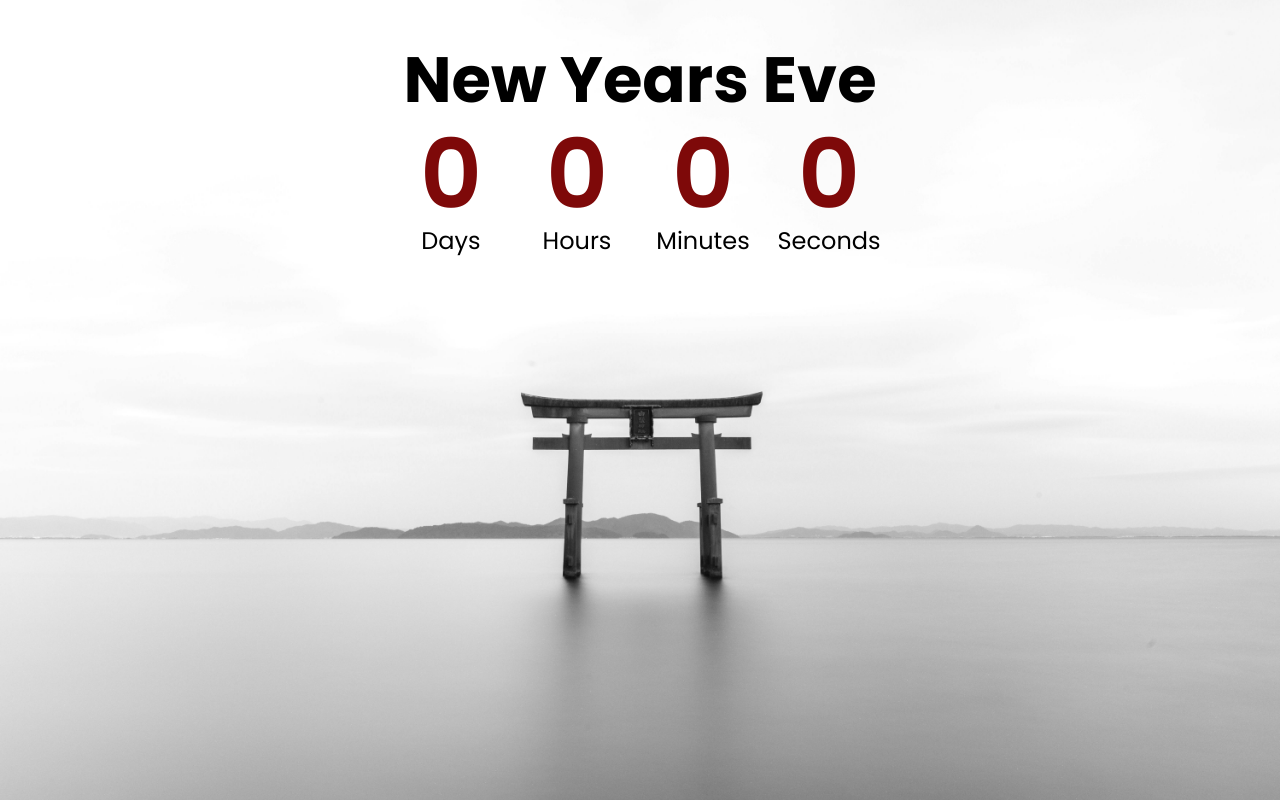
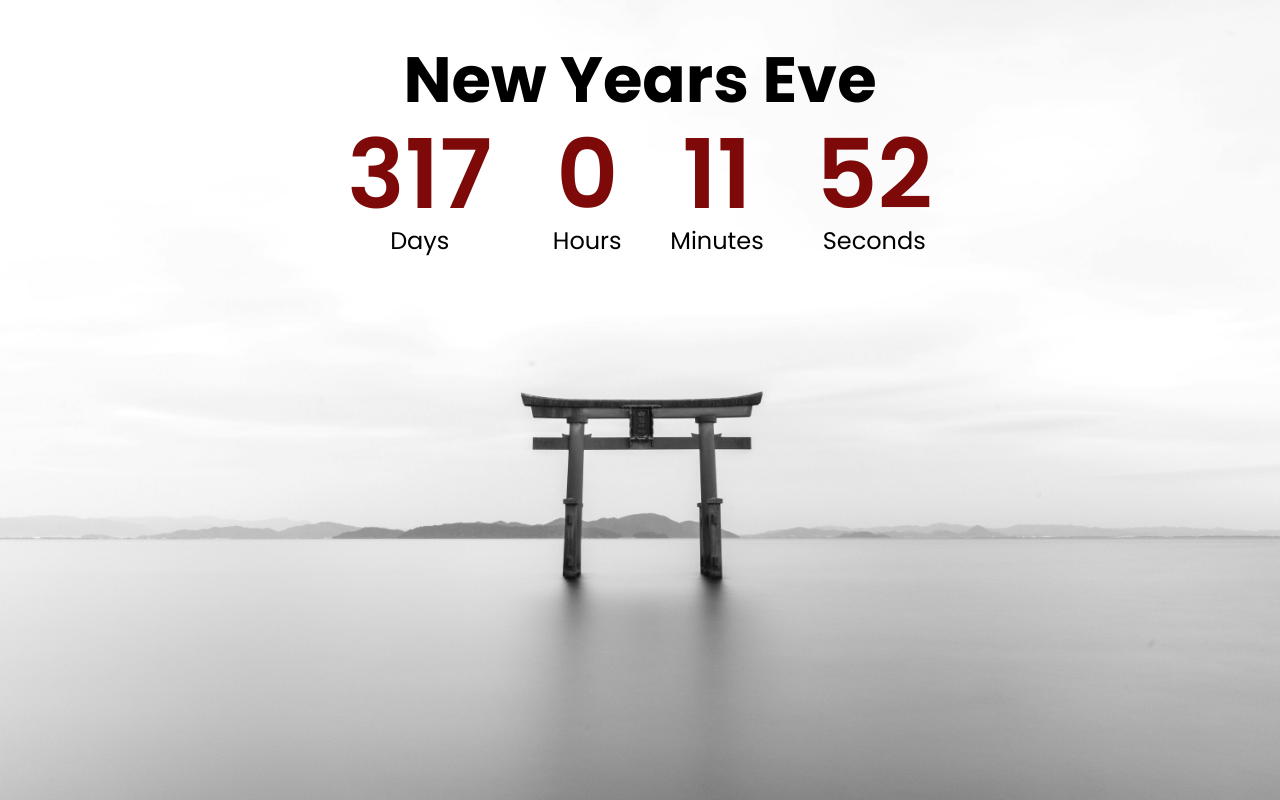
Before and after one commit to HildaAb/countdown, a plain HTML site: page index.html in a window 1280 px wide. Drawn offline with Linux system fonts and the light colour scheme.

Commit message:
Added display time för countdown

```diff
--- a/app.js
+++ b/app.js
@@ -17,10 +17,13 @@ function updateCountdown() {
   const seconds = Math.floor((timeDifference % (1000 * 60)) / 1000);
 
   console.log(days, hours, minutes, seconds);
+
+  daysEl.innerHTML = days;
+  hoursEl.innerHTML = hours;
+  minsEl.innerHTML = minutes;
+  secondsEl.innerHTML = seconds;
 }
 
-// Uppdatera nedräkningen varje sekund
 setInterval(updateCountdown, 1000);
 
-// Initial uppdatering
 updateCountdown();
--- a/index.html
+++ b/index.html
@@ -17,7 +17,7 @@
 
     <div class="countdown-container">
       <div class="countdown-el days-c">
-        <p class="big-text" id="dayss">0</p>
+        <p class="big-text" id="days">0</p>
         <span>Days</span>
       </div>
       <div class="countdown-el hours-c">
```
